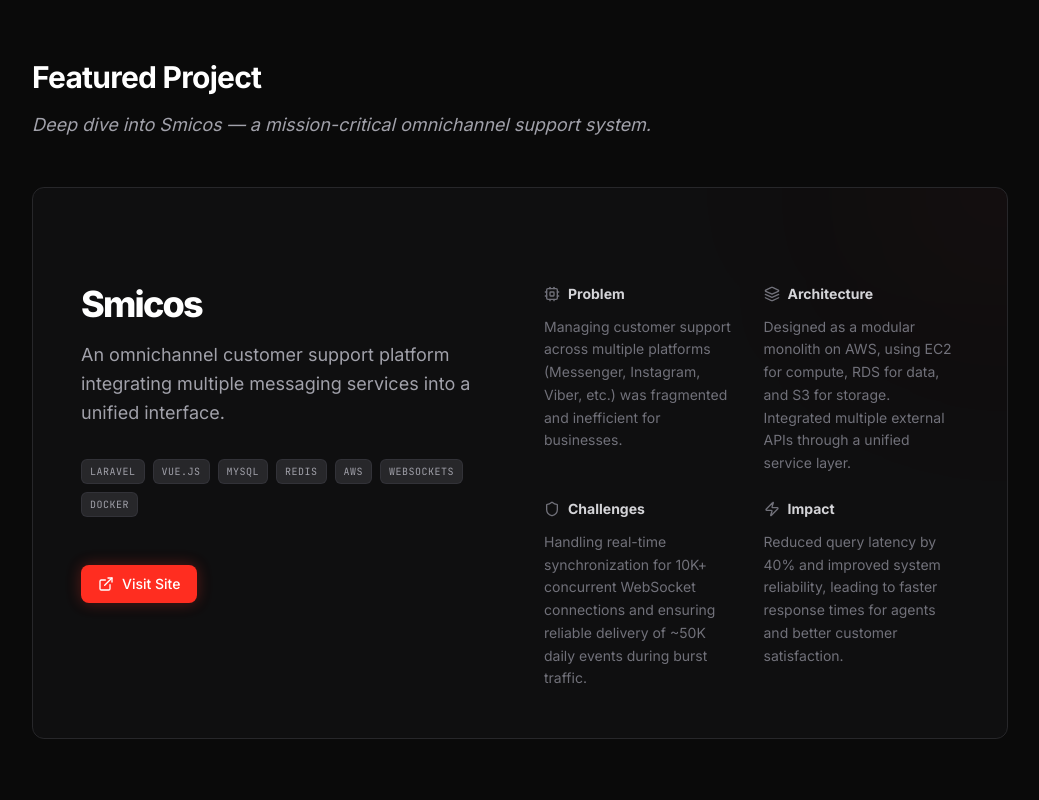
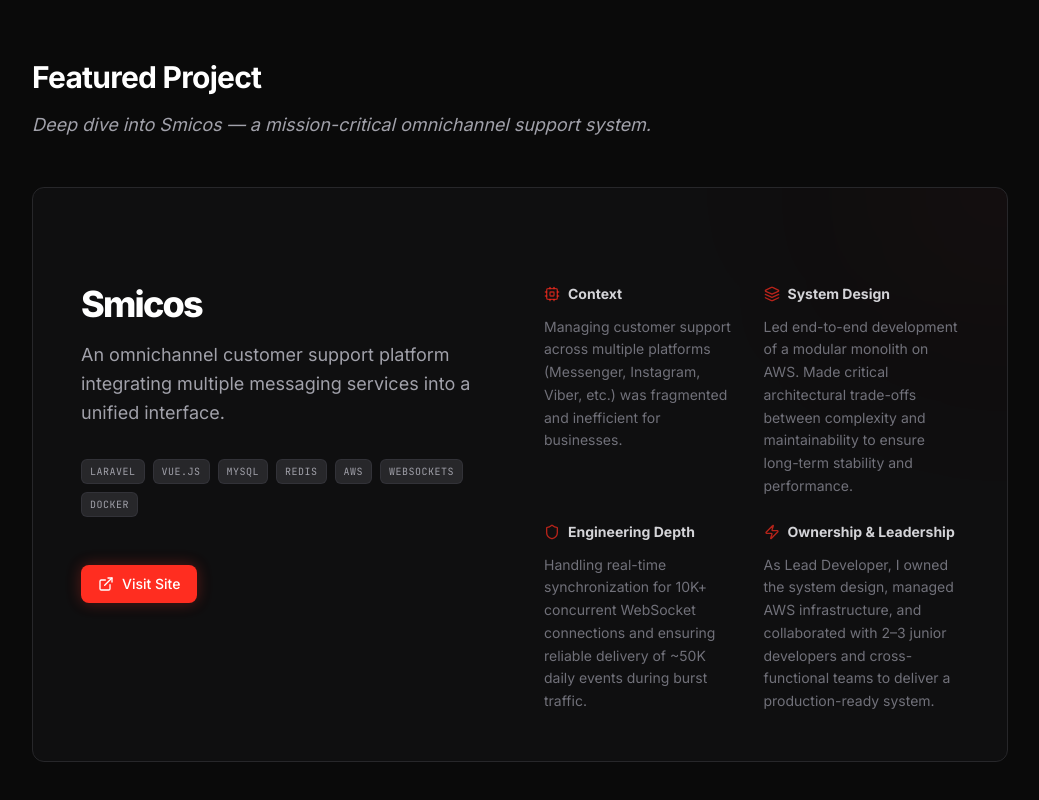
Before and after one commit to zerexei/zerexei.github.io, a React (Vite) app: page / in a window 1280 px wide. Shown: the part 3734-4534 px from the top of the page, without its empty margins (120-1159 px from the left). Built offline with nearby package versions, Linux system fonts and the light colour scheme.

Commit message:
Update featured project content

```diff
--- a/src/components/projects/FeaturedProject.tsx
+++ b/src/components/projects/FeaturedProject.tsx
@@ -58,7 +58,7 @@ export const FeaturedProject: React.FC<FeaturedProjectProps> = ({ project }) =>
           <div className="grid grid-cols-1 md:grid-cols-2 gap-6">
             <div className="space-y-3">
               <div className="flex items-center gap-2 text-zinc-300 font-bold text-sm">
-                <Cpu size={16} className="text-zinc-500" /> Problem
+                <Cpu size={16} className="text-accent/70" /> Context
               </div>
               <p className="text-zinc-500 text-sm leading-relaxed">
                 {project.featuredDetails.problem}
@@ -66,7 +66,7 @@ export const FeaturedProject: React.FC<FeaturedProjectProps> = ({ project }) =>
             </div>
             <div className="space-y-3">
               <div className="flex items-center gap-2 text-zinc-300 font-bold text-sm">
-                <Layers size={16} className="text-zinc-500" /> Architecture
+                <Layers size={16} className="text-accent/70" /> System Design
               </div>
               <p className="text-zinc-500 text-sm leading-relaxed">
                 {project.featuredDetails.architecture}
@@ -74,7 +74,7 @@ export const FeaturedProject: React.FC<FeaturedProjectProps> = ({ project }) =>
             </div>
             <div className="space-y-3">
               <div className="flex items-center gap-2 text-zinc-300 font-bold text-sm">
-                <Shield size={16} className="text-zinc-500" /> Challenges
+                <Shield size={16} className="text-accent/70" /> Engineering Depth
               </div>
               <p className="text-zinc-500 text-sm leading-relaxed">
                 {project.featuredDetails.challenges}
@@ -82,7 +82,7 @@ export const FeaturedProject: React.FC<FeaturedProjectProps> = ({ project }) =>
             </div>
             <div className="space-y-3">
               <div className="flex items-center gap-2 text-zinc-300 font-bold text-sm">
-                <Zap size={16} className="text-zinc-500" /> Impact
+                <Zap size={16} className="text-accent/70" /> Ownership & Leadership
               </div>
               <p className="text-zinc-500 text-sm leading-relaxed">
                 {project.featuredDetails.impact}
--- a/src/data/projects.ts
+++ b/src/data/projects.ts
@@ -24,10 +24,10 @@ export const projects: Project[] = [
     featured: true,
     featuredDetails: {
       problem: "Managing customer support across multiple platforms (Messenger, Instagram, Viber, etc.) was fragmented and inefficient for businesses.",
-      architecture: "Designed as a modular monolith on AWS, using EC2 for compute, RDS for data, and S3 for storage. Integrated multiple external APIs through a unified service layer.",
+      architecture: "Led end-to-end development of a modular monolith on AWS. Made critical architectural trade-offs between complexity and maintainability to ensure long-term stability and performance.",
       challenges: "Handling real-time synchronization for 10K+ concurrent WebSocket connections and ensuring reliable delivery of ~50K daily events during burst traffic.",
-      solutions: "Implemented asynchronous job pipelines with retry logic and idempotent processing. Optimized database schemas and introduced Redis caching to handle high-frequency queries.",
-      impact: "Reduced query latency by 40% and improved system reliability, leading to faster response times for agents and better customer satisfaction.",
+      solutions: "Implemented asynchronous job pipelines with idempotent processing and Redis caching. Designed concurrency-safe workflows using transactional locking and queue-based distribution.",
+      impact: "As Lead Developer, I owned the system design, managed AWS infrastructure, and collaborated with 2–3 junior developers and cross-functional teams to deliver a production-ready system.",
     },
     demo: "https://smicos.com",
   },
```
